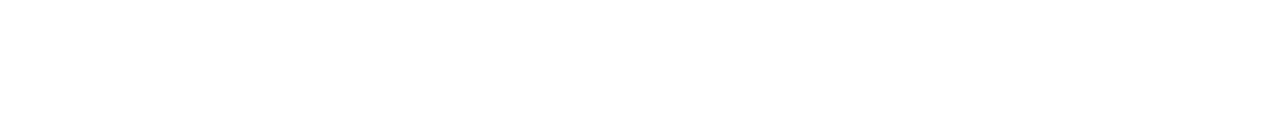
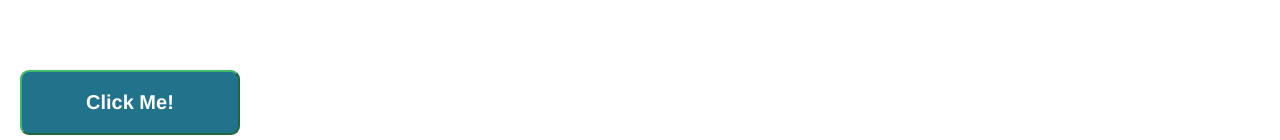
Before and after one commit to raunakpoudel/React_project, a React (Vite) app: page / in a window 1280 px wide. Shown: the part 812-952 px from the top of the page. Before the commit the page ends 867 px from the top, so only its background shows below. Built offline with nearby package versions, Linux system fonts and the light colour scheme.

Commit message:
addition

```diff
--- a/src/App.jsx
+++ b/src/App.jsx
@@ -8,9 +8,9 @@
     <>
     <Nav/>
     <MidComponent/>
-    {/* <Button
+    <Button
        name="Click Me!"
-    /> */}
+    />
 
 
 
--- a/src/component/Hero.css
+++ b/src/component/Hero.css
@@ -42,6 +42,7 @@
 
 height: 90%;
 width: auto;
+box-shadow: 5px;
 
 }
 
--- a/src/component/MidComponent.jsx
+++ b/src/component/MidComponent.jsx
@@ -19,6 +19,9 @@
 />
 </div>
 </div>
+<div>
+
+</div>
 
 </div>
 
--- a/src/component/button.css
+++ b/src/component/button.css
@@ -5,6 +5,7 @@
     padding: 1.2rem 4rem;
     border-radius: 9px;
     border-color: rgb(61, 187, 103);
+    text-decoration: none;
 
 }
 
```
